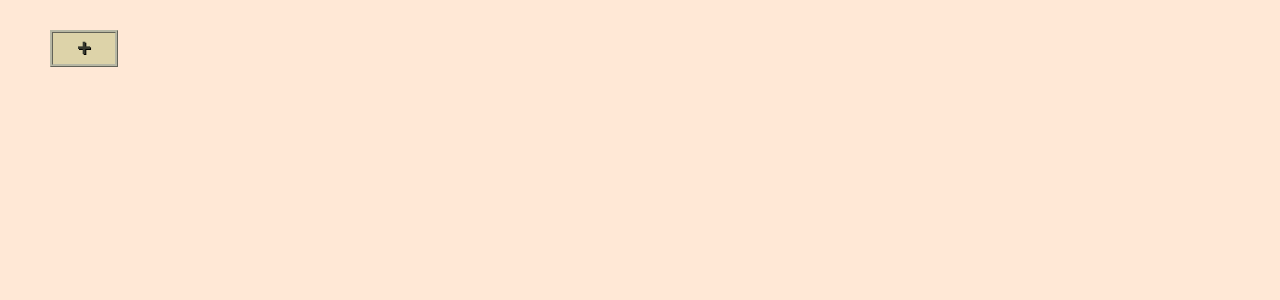
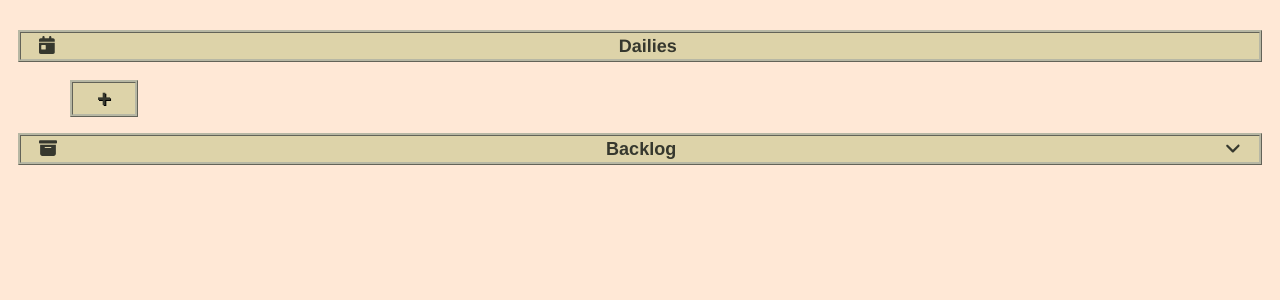
Before and after one commit to theFox6/todomanager, a Vue app: page / in a window 1280 px wide. Shown: the top 300 px of the page. Built offline with nearby package versions, Linux system fonts and the light colour scheme.

Commit message:
added daily task section

```diff
--- a/package.json
+++ b/package.json
@@ -2,7 +2,7 @@
   "name": "todomanager",
   "author": "theFox6",
   "description": "A ToDo List Application that calculates Task Priority using various parameters.",
-  "version": "0.1.1",
+  "version": "0.1.2",
   "private": true,
   "scripts": {
     "serve": "vue-cli-service serve",
--- a/src/App.vue
+++ b/src/App.vue
@@ -1,6 +1,13 @@
 <template>
   <div id="app">
-    <TaskList @editTask="editTask" />
+    <p class="section-header"><font-awesome-icon icon="calendar-day" />Dailies<span /></p>
+    <!--suppress JSValidateTypes -->
+    <TaskList :todos="dailyTasks" @editTask="editTask" :show-daily-prio="true" />
+    <button @click="backlog = !backlog" class="section-header">
+      <font-awesome-icon icon="archive" /> Backlog <font-awesome-icon :icon="backlog ? 'angle-up' : 'angle-down'" />
+    </button>
+    <!--suppress JSValidateTypes -->
+    <TaskList v-if="backlog" :todos="todosSorted" @editTask="editTask" />
     <TaskEditor v-if="editingTask" :id="taskToEdit" @closeEditor="editingTask = false" />
   </div>
 </template>
@@ -17,8 +24,17 @@ export default {
   },
   data() {
     return {
+      backlog: false,
       editingTask: false,
       taskToEdit: 0
+    }
+  },
+  computed: {
+    todosSorted() {
+      return this.$store.getters.todosByPriority
+    },
+    dailyTasks() {
+      return this.$store.getters.dailies
     }
   },
   methods: {
@@ -40,11 +56,22 @@ button {
   background-color: #ddd3a9;
   color: inherit;
 }
-
+.section-header {
+  display: flex;
+  justify-content: space-between;
+  padding: 2pt 1em;
+  background-color: #ddd3a9;
+  border: ridge #B7B7A4;
+  font-weight: bold;
+  font-size: large;
+}
+button.section-header {
+  width: 100%;
+}
 #app {
   font-family: Avenir, Helvetica, Arial, sans-serif;
   -webkit-font-smoothing: antialiased;
   -moz-osx-font-smoothing: grayscale;
-  margin: 30px;
+  margin: 30px 10px;
 }
 </style>
--- a/src/components/TaskEditor.vue
+++ b/src/components/TaskEditor.vue
@@ -4,6 +4,7 @@
     <p class="title"><AutoWidthInput v-model="title" placeholder="unnamed" /></p>
     <label>urgency:<input type="range" v-model.number="urgency" min="0" max="100" /><font-awesome-icon :icon="urgencyIcon" /> {{urgency}}%</label>
     <label>difficulty:<input type="range" v-model.number="difficulty" min="0" max="100" /><font-awesome-icon :icon="difficultyIcon" /> {{difficulty}}%</label>
+    <p class="setting"><label>do today:<input type="checkbox" v-model="isDaily"></label><label>with priority:<input type="number" v-model.number="dailyPrio" :disabled="!isDaily"></label></p>
   </div>
 </template>
 
@@ -42,6 +43,19 @@ export default {
     },
     difficultyIcon() {
       return this.difficulty < 25 ? "apple-whole" : this.difficulty < 50 ? "bag-shopping" : this.difficulty < 75 ? "person-digging" : "mountain"
+    },
+    dailyPrio: {
+      get() {return this.$store.getters.getTodoField(this.id, "dailyPrio")},
+      set(value) {this.$store.commit({type: 'updateTask', id: this.id, dailyPrio: value})}
+    },
+    isDaily: {
+      get() {return typeof this.dailyPrio === 'number' || typeof this.dailyPrio === 'string'},
+      set(daily) {
+        if (daily)
+          this.dailyPrio = 0
+        else
+          this.dailyPrio = false
+      }
     }
   }
 }
@@ -59,15 +73,29 @@ export default {
   text-align: center;
   font-size: large;
 }
-label {
+.setting {
   display: flex;
   justify-content: space-between;
   padding-left: 1em;
   padding-right: 1em;
 }
+label:not(p > label) {
+  display: flex;
+  justify-content: space-between;
+  padding-left: 1em;
+  padding-right: 1em;
+}
+p > label {
+  display: flex;
+  justify-content: space-between;
+  width: 100%;
+}
 label > input {
   display: flex;
   align-items: center;
+}
+input[type="checkbox"] {
+  min-width: 1em;
 }
 .close-button {
   text-align: right;
--- a/src/components/TaskItem.vue
+++ b/src/components/TaskItem.vue
@@ -1,8 +1,17 @@
 <template>
   <li>
+    <span v-if="showDailyPrio" style="display: inline-flex">
+      <input type="number" v-model.number.lazy="dailyPrio" class="daily-prio" />
+      <span class="small-buttons" style="display: inline-grid">
+        <button @click="dailyPrio--">&#9650;</button>
+        <button @click="dailyPrio++">&#9660;</button>
+      </span>
+    </span>
     <input type="checkbox" v-model="done"/>
     <AutoWidthInput type="text" v-model="title" placeholder="unnamed" />
     <button @click="$emit('editTask', {id: this.id})"><FontAwesomeIcon icon="pen" /></button>
+    <button><font-awesome-icon :icon="isDaily ? 'calendar-xmark' : 'calendar-plus'" @click="isDaily = !isDaily" /></button>
+    <button v-if="done" @click="deleteTask"><FontAwesomeIcon icon="trash" /></button>
   </li>
 </template>
 
@@ -19,6 +28,11 @@ export default {
     id: {
       type: Number,
       required: true
+    },
+    showDailyPrio: {
+      type: Boolean,
+      required: false,
+      default: false
     }
   },
   computed: {
@@ -34,6 +48,19 @@ export default {
         })
       }
     },
+    dailyPrio: {
+      get() {return this.$store.getters.getTodoField(this.id, "dailyPrio")},
+      set(value) {this.$store.commit({type: 'updateTask', id: this.id, dailyPrio: value})}
+    },
+    isDaily: {
+      get() {return typeof this.dailyPrio === 'number' || typeof this.dailyPrio === 'string'},
+      set(daily) {
+        if (daily)
+          this.dailyPrio = 0
+        else
+          this.dailyPrio = false
+      }
+    },
     title: {
       get() {
         return this.$store.getters.getTodoField(this.id, "title")
@@ -45,6 +72,11 @@ export default {
           title: value
         })
       }
+    }
+  },
+  methods: {
+    deleteTask() {
+      this.$store.commit("deleteTask", this.id)
     }
   }
 }
@@ -62,4 +94,24 @@ export default {
   padding-bottom: 3pt;
   background-color: inherit;
 }
+.daily-prio {
+  width: 1.2em;
+  font-size: medium;
+  text-align: center;
+  background: none;
+  border: none;
+}
+.daily-prio:focus, .daily-prio:hover {
+  outline: none;
+  border-bottom: 2px solid;
+}
+input[type=number]::-webkit-inner-spin-button,
+input[type=number]::-webkit-outer-spin-button {
+  -webkit-appearance: none;
+  margin: 0;
+}
+.small-buttons > button {
+  padding: 0;
+  margin: 0;
+}
 </style>
--- a/src/components/TaskList.vue
+++ b/src/components/TaskList.vue
@@ -1,6 +1,6 @@
 <template>
   <ul>
-    <TaskItem v-for="t in todosSorted" :key="t.id" :id="t.id" @editTask="$emit('editTask', $event)"/>
+    <TaskItem v-for="t in todos" :key="t.id" :id="t.id" @editTask="$emit('editTask', $event)" :show-daily-prio="showDailyPrio" />
     <li><button class="add-item" @click="addTask">+</button></li>
   </ul>
 </template>
@@ -14,14 +14,20 @@ export default {
     TaskItem
   },
   emits: ["editTask"],
-  computed: {
-    todosSorted() {
-      return this.$store.getters.todosByPriority
+  props: {
+    todos: {
+      type: Array,
+      required: true
+    },
+    showDailyPrio: {
+      type: Boolean,
+      required: false,
+      default: false
     }
   },
   methods: {
     addTask() {
-      this.$store.commit('addTask')
+      this.$store.commit('addTask', {daily: this.showDailyPrio})
     }
   }
 }
@@ -30,7 +36,6 @@ export default {
 <style scoped>
 ul {
   list-style-type: none;
-  padding-left: 0;
 }
 .add-item {
   border: ridge #B7B7A4;
--- a/src/main.js
+++ b/src/main.js
@@ -5,14 +5,18 @@ import store from './store/store.js'
 import { FontAwesomeIcon } from '@fortawesome/vue-fontawesome'
 import { library } from '@fortawesome/fontawesome-svg-core'
 import {
-    faPen, faXmark,
+    faPen, faXmark, faTrash,
     faFire, faPersonRunning, faPersonWalking, faHourglass,
-    faBagShopping, faPersonDigging, faMountain, faAppleWhole
+    faBagShopping, faPersonDigging, faMountain, faAppleWhole,
+    faBoxArchive, faAngleUp, faAngleDown,
+    faCalendarDay, faCalendarPlus, faCalendarXmark
 } from '@fortawesome/free-solid-svg-icons'
 library.add(
-    faPen, faXmark,
+    faPen, faXmark, faTrash,
     faFire, faPersonRunning, faPersonWalking, faHourglass,
-    faBagShopping, faPersonDigging, faMountain, faAppleWhole
+    faBagShopping, faPersonDigging, faMountain, faAppleWhole,
+    faBoxArchive, faAngleUp, faAngleDown,
+    faCalendarDay, faCalendarPlus, faCalendarXmark
 )
 
 store.commit('initialize')
--- a/src/store/store.js
+++ b/src/store/store.js
@@ -28,7 +28,12 @@ export default createStore({
             return undefined
         },
         todosByPriority(state) {
-            return state.todos.sort((a,b) => calculatePriority(b) - calculatePriority(a))
+            return state.todos.sort((a, b) => calculatePriority(b) - calculatePriority(a))
+        },
+        dailies(state) {
+            return state.todos.filter((t) => typeof t.dailyPrio === "number")
+                .sort((a, b) => calculatePriority(b) - calculatePriority(a))
+                .sort((a, b) => a.dailyPrio - b.dailyPrio)
         }
     },
     mutations: {
@@ -40,11 +45,15 @@ export default createStore({
                     console.warn("loading todos failed")
                     console.warn(e)
                 }
-            }
+            } else
+                console.info("no todos found in storage")
         },
-        addTask(state) {
+        addTask(state, payload) {
             const id = parseInt(localStorage.getItem('nextId') || "1")
-            state.todos.push({id: id, title: '', done: false})
+            const task = {id: id, title: '', done: false}
+            if (payload.daily)
+                task.dailyPrio = 0
+            state.todos.push(task)
             localStorage.setItem('nextId', "" + (id + 1))
             //saveTodos(state)
         },
@@ -57,6 +66,9 @@ export default createStore({
                     item[i] = payload[i]
             }
             saveTodos(state)
+        },
+        deleteTask(state, id) {
+            state.todos = state.todos.filter((t) => t.id !== id);
         }
     }
 })
```
Lines whose indentation alone changed are shown as unchanged.
